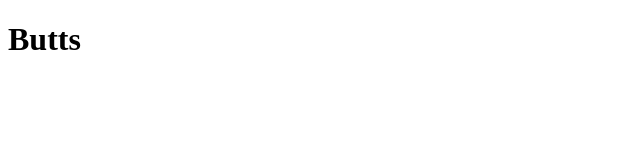
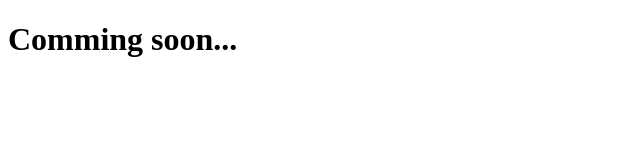
Before and after one commit to jtk217/walkhome, a plain HTML site: page index.html in a window 1280 px wide. Shown: the whole page, without its empty margins (0-640 px from the left). Drawn offline with Linux system fonts and the light colour scheme.

Commit message:
Change heading

```diff
--- a/index.html
+++ b/index.html
@@ -1,7 +1,7 @@
 <!DOCTYPE html>
-
+<script src="call.js"></script>
 <html>
     <body>
-        <h1>Butts</h1>
+        <h1>Comming soon...</h1>
     </body>
 </html>
```
Also changed, not shown: call.js (added).
